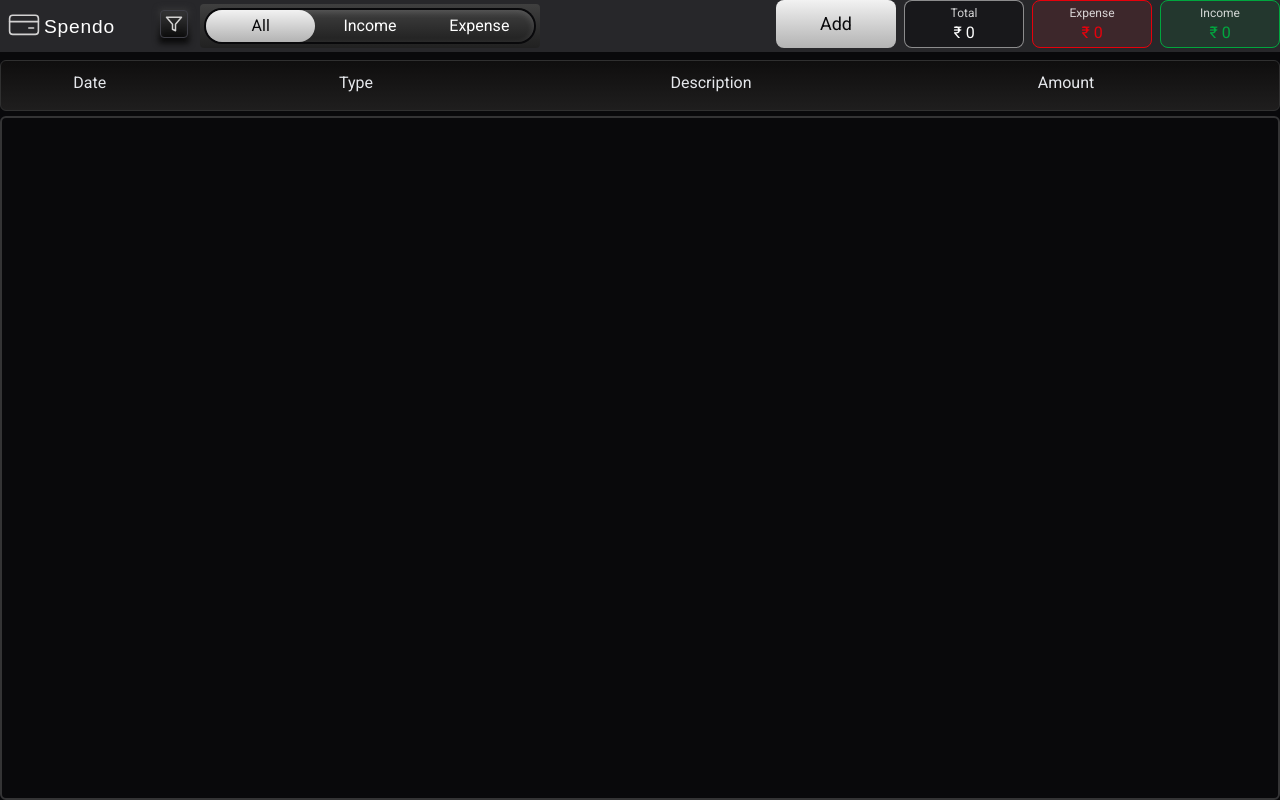
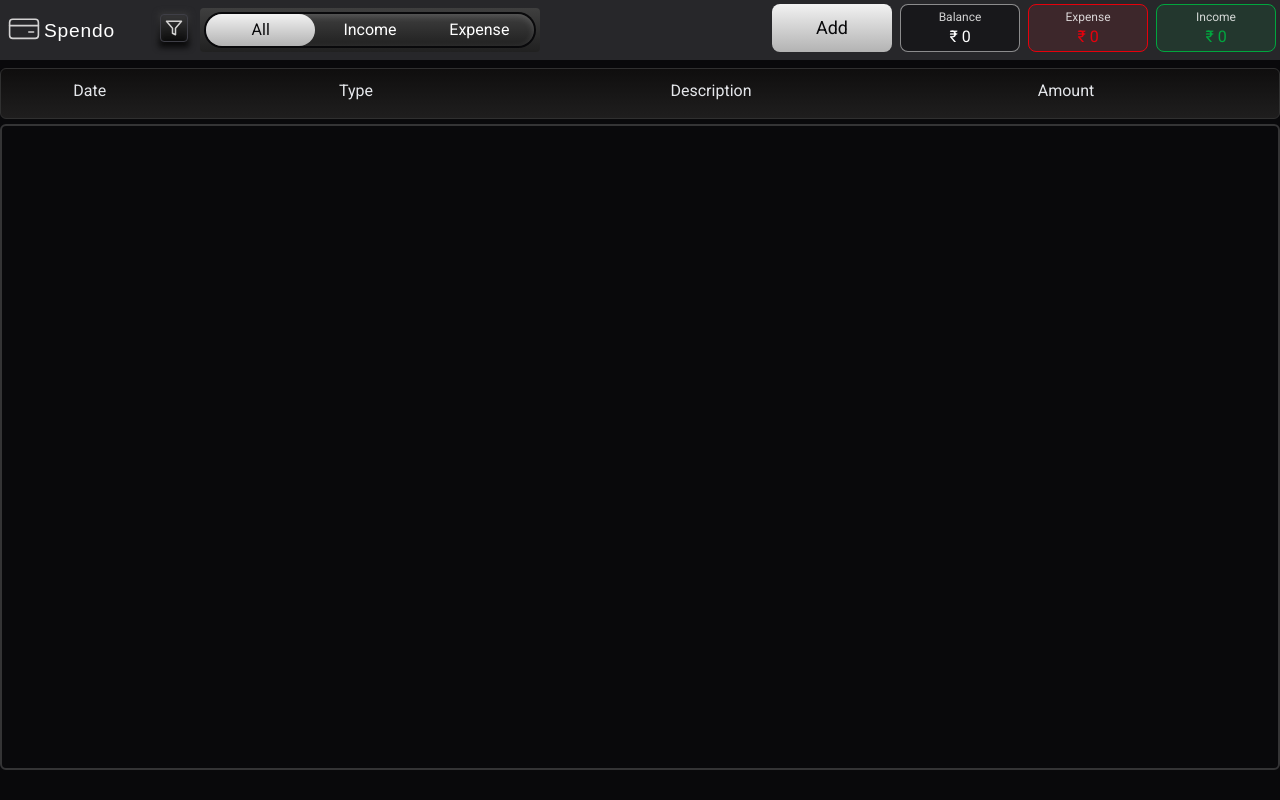
Before and after one commit to QuantumDev573/Spendo-expenseTracker, a website: page index.html in a window 1280 px wide. Drawn offline with Linux system fonts and the light colour scheme; a web font is replaced by a local one.

Commit message:
add padding

```diff
--- a/index.html
+++ b/index.html
@@ -126,7 +126,7 @@
         </div>
       </div>
       <!-- function MainSheet() -->
-      <div class="grid grid-cols-2 gap-2 mb-1 sm:order-2 md:flex">
+      <div class="grid grid-cols-2 gap-2 mb-1 p-1 sm:order-2 md:flex">
 
           <div class="w-full min-w-30 h-12 active:p-[1px]">
             <button id="addButton"  class=" w-full h-full bg-linear-180 from-[#f2f2f2] to-[#b3b3b3] text-zinc-950 text-lg rounded-lg transition duration-200
@@ -134,7 +134,7 @@
           </div>
 
           <div class="w-full h-12 min-w-30 border border-white/50 rounded-lg bg-zinc-900 text-center pt-1">
-            <p class="text-xs block text-white/80">Total</p>
+            <p class="text-xs block text-white/80">Balance</p>
             <p>
               <span>&#8377;</span>
               <span class="totalAmount"></span>
@@ -204,7 +204,7 @@
     </div>
 
     <!-- List Data  -->
-    <div style="height: 100vh; border: 2px solid rgba(114, 114, 114, 0.414); padding: 4px; padding-bottom: 40px; border-radius: 6px; overflow: hidden;">
+    <div style="height: 100vh; border: 2px solid rgba(114, 114, 114, 0.414); padding: 4px; margin-bottom: 30px; border-radius: 6px; overflow: hidden;">
       <ul id="transactionList" class="" style="overflow-y: auto; height:100%; ">
       </ul>
     </div>
```
